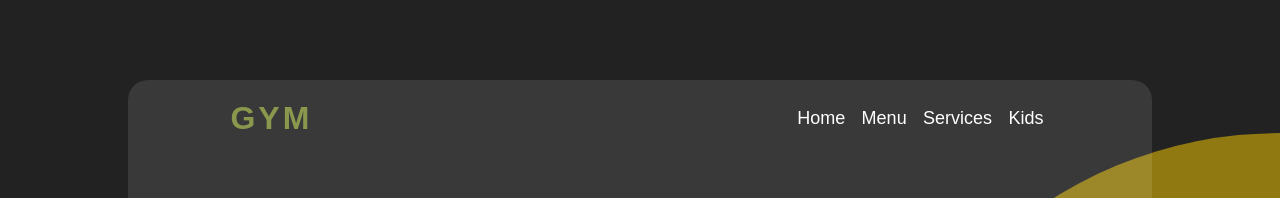
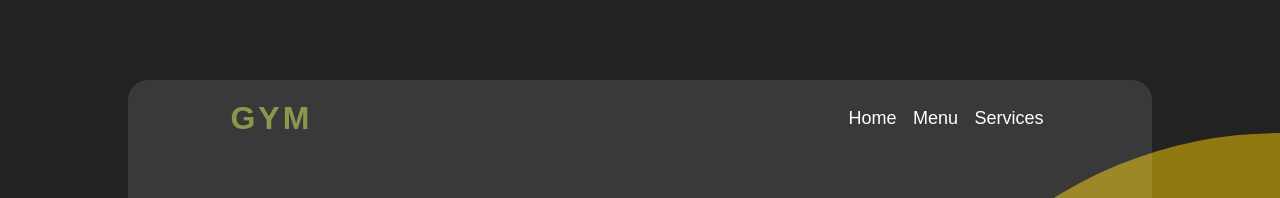
Before and after one commit to TahaKhaledSaad/Small-Work, a plain HTML site: page index.html in a window 1280 px wide. Shown: the top 198 px of the page. Drawn offline with Linux system fonts and the light colour scheme.

Commit message:
Update index.html

```diff
--- a/index.html
+++ b/index.html
@@ -20,7 +20,6 @@
                 <li><a href="#">Home</a></li>
                 <li><a href="#">Menu</a></li>
                 <li><a href="main.html">Services</a></li>
-                <li><a href="#">Kids</a></li>
             </ul>
         </nav>
         <div class="content">
```
